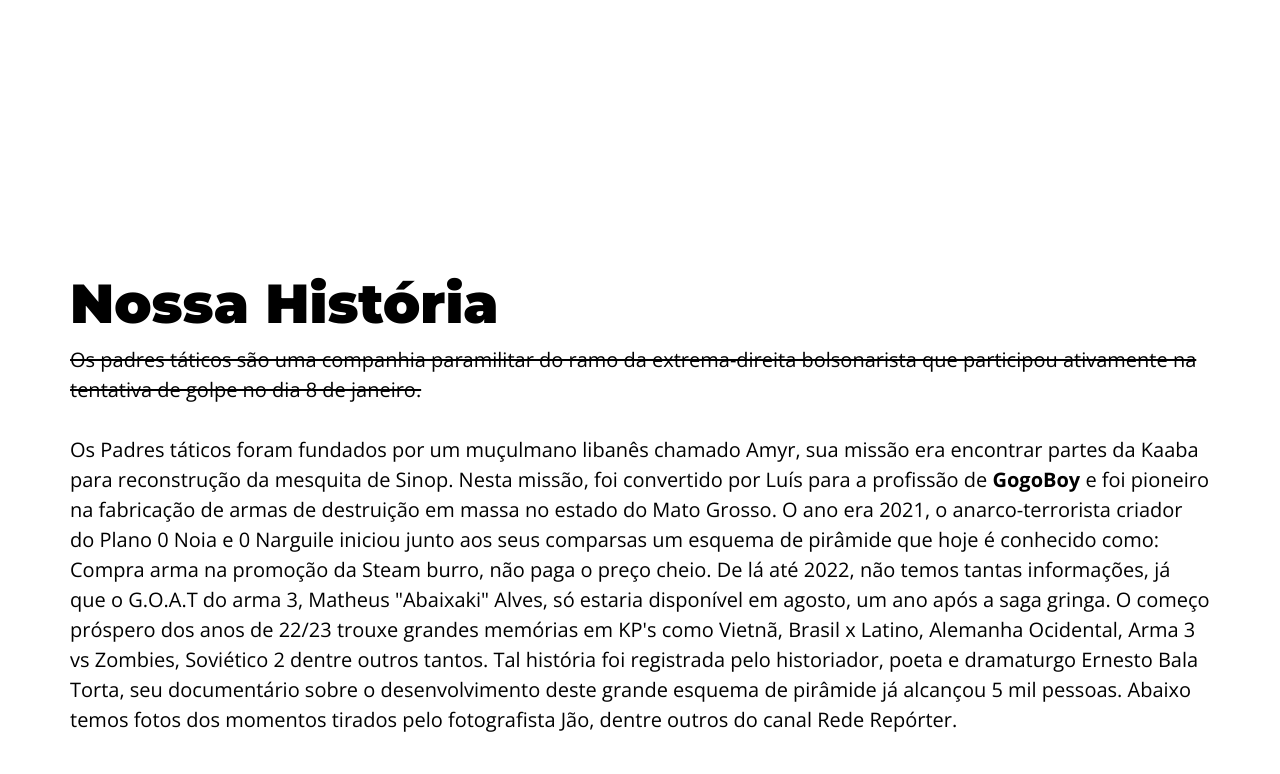
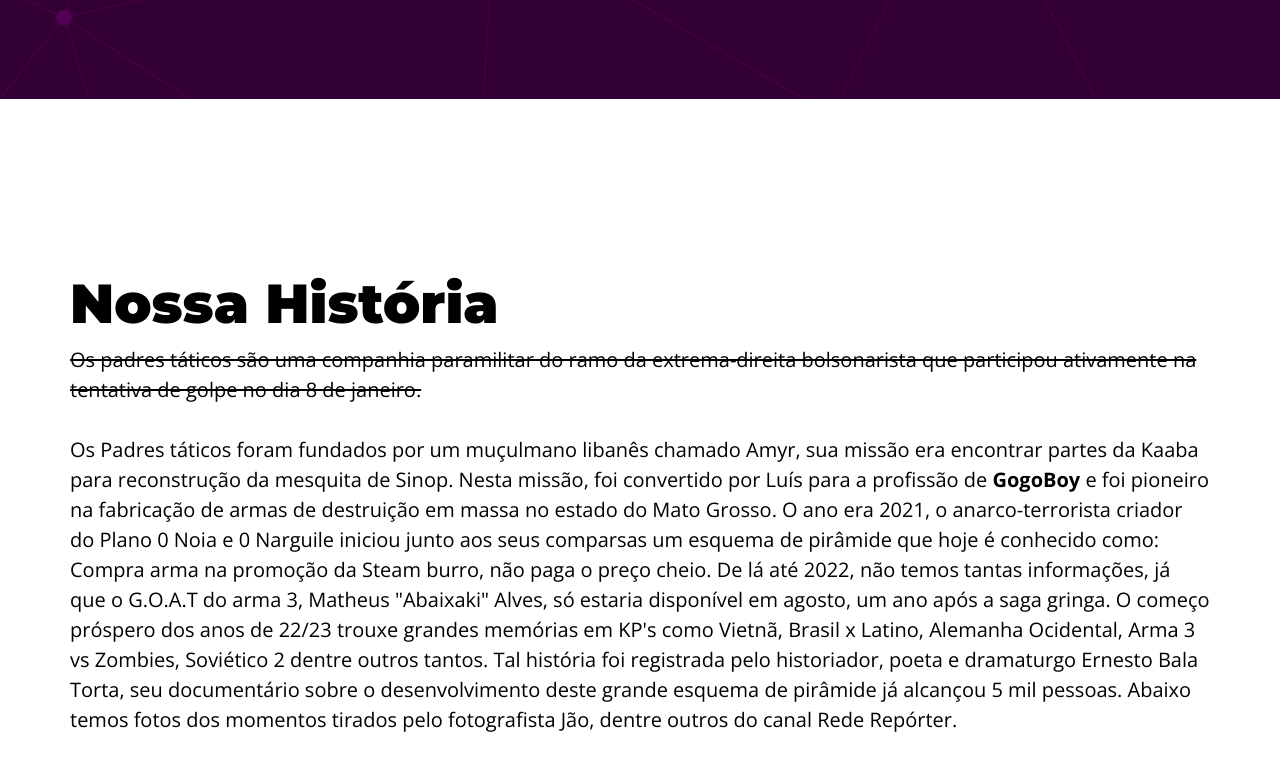
Before and after one commit to MathsMoon/site_oficial_TP, a plain HTML site: page index.html in a window 1280 px wide. Shown: the part 766-1540 px from the top of the page. Drawn offline with nearby package versions, Linux system fonts and the light colour scheme.

Commit message:
Update style.css

```diff
--- a/assets/css/style.css
+++ b/assets/css/style.css
@@ -73,7 +73,7 @@ a {
 /* Seção para configuração dos elementos da página */
 
 .main-bg {
-    background-image: url(assets/img/main_bg.svg);
+    background-image: url("../img/main_bg.svg");
     background-position: center center;
     background-size: cover;
     color: var(--white-color);
```
